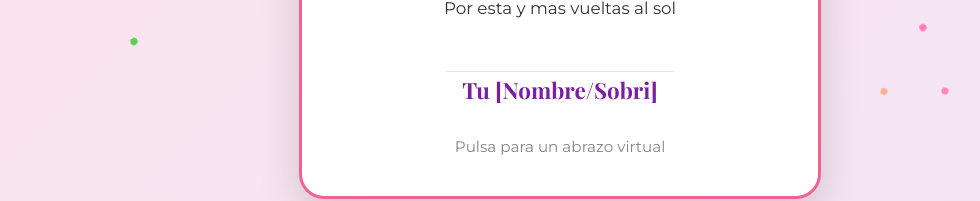
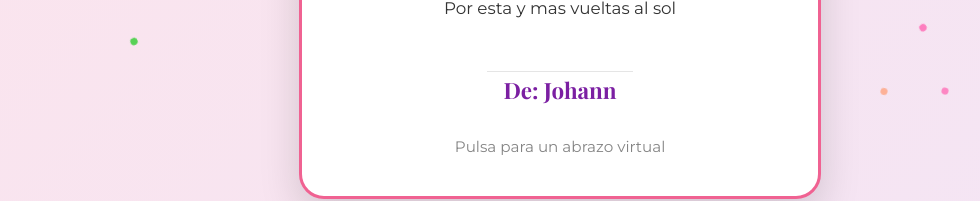
Before and after one commit to Hazielrayascalderon/Tarjeta-de-cumplea-os, a plain HTML site: page index.html in a window 1280 px wide. Shown: the part 438-639 px from the top of the page, without its empty margins (80-1060 px from the left). Drawn offline with nearby package versions, Linux system fonts and the light colour scheme.

Commit message:
Fix signature in birthday card message

```diff
--- a/index.html
+++ b/index.html
@@ -18,7 +18,7 @@
                 <h1>¡Feliz Cumpleaños, Tía!</h1>
                 <p>Una vuelta mas al sol</p>
                 <p>Por esta y mas vueltas al sol</p>
-                <div class="signature">Tu [Nombre/Sobri]</div>
+                <div class="signature">De: Johann</div>
             </div>
             <div class="footer-text">
                 <span>Pulsa para un abrazo virtual</span>
```
